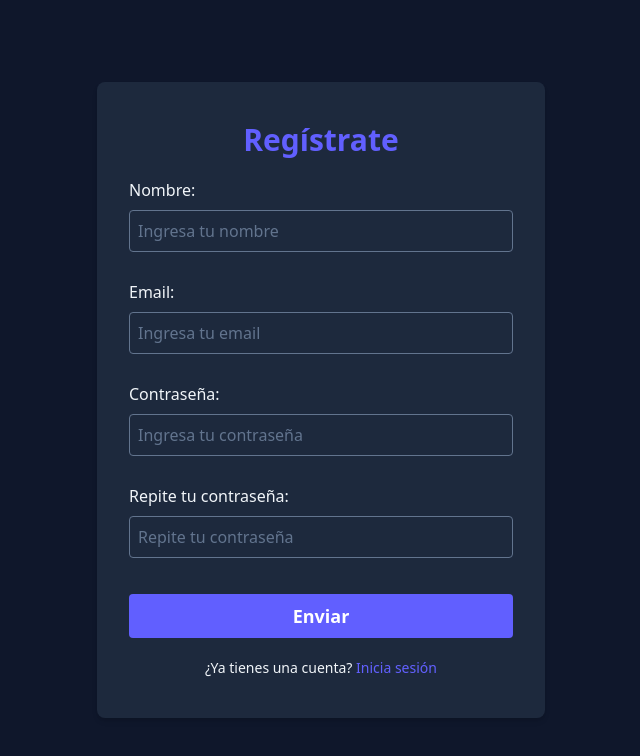
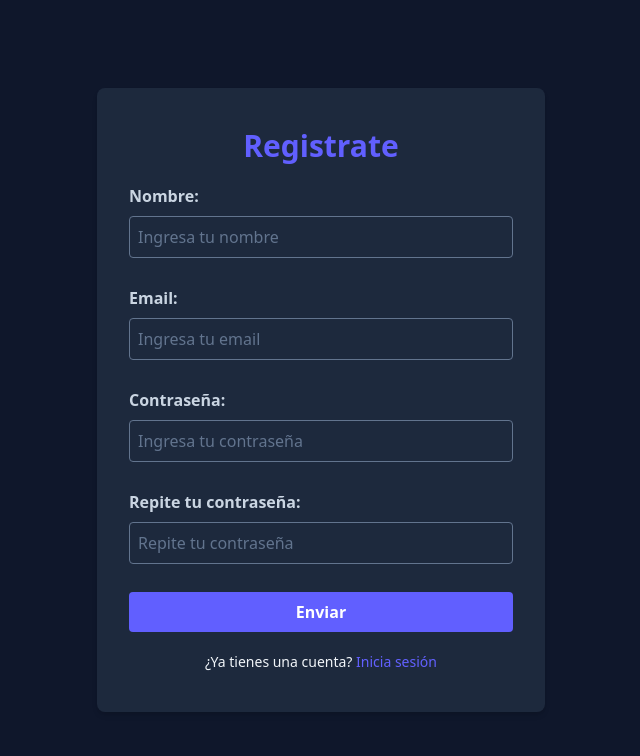
Before and after one commit to DHaner/full-stack-js, a React (Vite) app in the folder frontend/: page /register in a window 1280 px wide. Shown: the top 756 px of the page, without its empty margins (319-959 px from the left). Built offline with nearby package versions, Linux system fonts and the light colour scheme; no server answers.

Commit message:
frontend: refactoring and Form created

```diff
--- a/frontend/src/components/Fomr.jsx
+++ b/frontend/src/components/Fomr.jsx
@@ -1,8 +1,85 @@
+import { useState } from "react";
+import Button from "./ui/Button";
+import Input from "./ui/Input";
+import Title from "./ui/Title";
 
-export default function Form(){
-    return(
-        <div>
-            <h1>Formulario</h1>
+export default function Form() {
+    const [formData, setFormData] = useState({
+        name: "",
+        owner: "",
+        email: "",
+        date: "",
+        symptoms: ""
+    });
+
+    const handleSubmit = (e) => {
+        e.preventDefault();
+        if(Object.values(formData).includes("")) {
+            alert("Todos los campos son obligatorios");
+            return;
+        }
+        console.log("Formulario enviado:", formData);
+        // Handle form submission
+    };
+
+    return (
+        <div className="w-full">
+            <Title>Formulario</Title>
+
+            <form className="space-y-6 mt-4" onSubmit={handleSubmit}>
+                <Input
+                    label="Nombre Mascota"
+                    type="text"
+                    placeholder="Ingresa el nombre de tu mascota"
+                    name="name"
+                    autoComplete="name"
+                    required
+                    value={formData.name}
+                    onChange={(e) => setFormData({ ...formData, name: e.target.value })}
+                />
+                <Input
+                    label="Propietario"
+                    type="text"
+                    placeholder="Ingresa tu nombre"
+                    name="owner"
+                    autoComplete="name"
+                    required
+                    value={formData.owner}
+                    onChange={(e) => setFormData({ ...formData, owner: e.target.value })}
+                />
+                <Input
+                    label="Email"
+                    type="email"
+                    placeholder="Ingresa tu email"
+                    name="email"
+                    autoComplete="email"
+                    required
+                    value={formData.email}
+                    onChange={(e) => setFormData({ ...formData, email: e.target.value })}
+                />
+                <Input
+                    label="Fecha Alta"
+                    type="date"
+                    name="date"
+                    autoComplete="date"
+                    required
+                    value={formData.date}
+                    onChange={(e) => setFormData({ ...formData, date: e.target.value })}
+                />
+                <Input
+                    label="Síntomas"
+                    type="text"
+                    placeholder="Describe los síntomas"
+                    name="symptoms"
+                    autoComplete="symptoms"
+                    required
+                    isTextArea={true}
+                    className="h-20 resize-none"
+                    value={formData.symptoms}
+                    onChange={(e) => setFormData({ ...formData, symptoms: e.target.value })}
+                />
+                <Button type="submit">Agregar Paciente</Button>
+            </form>
         </div>
     )
 }
--- a/frontend/src/components/ForgotPassword.jsx
+++ b/frontend/src/components/ForgotPassword.jsx
@@ -1,6 +1,9 @@
 import { useState } from "react";
 import veterinarioService from "../services/veterinariosService";
 import IconSuccess from "./icons/IconSuccess";
+import Button from "./ui/Button";
+import Input from "./ui/Input";
+import Title from "./ui/Title";
 export default function ForgotPassword({ onClose }) {
   const [email, setEmail] = useState("");
   const [enviado, setEnviado] = useState(false);
@@ -19,39 +22,27 @@ export default function ForgotPassword({ onClose }) {
   }
   return (
     <>
-      <h1 className="text-3xl font-bold text-indigo-500 text-center">
-        Olvide mi Contraseña
-      </h1>
+      <Title className="text-center">Olvide mi Contraseña</Title>
 
       {!enviado ? (
         <form onSubmit={handleSubmit} className="flex flex-col mt-5 w-full">
 
           <p className="text-slate-300 mb-4">Ingresa tu email y te enviaremos un enlace para recuperar tu contraseña a tu email</p>
 
-          <div className="flex flex-col gap-2">
-            <label htmlFor="send-email">Email:</label>
-            <input
+          <Input
+            label="Email:"
             type="email"
-              id="send-email"
+            placeholder="Ingresa tu email"
             name="send-email"
-              className="border border-slate-500 p-2 rounded placeholder:text-slate-500 focus:border-indigo-500 focus:outline-indigo-500 focus:outline-1"
-              placeholder="Ingresa tu email"
-              autoComplete="send-email"
             value={email}
             onChange={(e) => setEmail(e.target.value)}
+            autoComplete='email'
             required
           />
-          </div>
 
           <div className="font-semibold mb-6 mt-2 text-red-500">{message}</div>
 
-          <button
-            type="submit"
-            className="bg-indigo-500 text-white p-2 rounded text-lg font-bold cursor-pointer hover:bg-indigo-600"
-            onClick={onClose}
-          >
-            Enviar
-          </button>
+          <Button type="submit" onClick={onClose}>Enviar</Button>
 
         </form>
 
--- /dev/null
+++ b/frontend/src/components/ui/Button.jsx
@@ -0,0 +1,13 @@
+
+
+export default function Button ({ children, type = "button", onClick, className = "" }) {
+    return (
+        <button
+            type={type}
+            onClick={onClick}
+            className={`bg-indigo-500 hover:bg-indigo-600 text-white font-bold py-2 px-4 rounded cursor-pointer w-full  ${className}`}
+        >
+            {children}
+        </button>
+    )
+}
--- /dev/null
+++ b/frontend/src/components/ui/Container.jsx
@@ -0,0 +1,9 @@
+
+
+export function Container({ children, className = "" }) {
+    return (
+        <div className={`bg-slate-800 flex flex-col items-center py-10 px-8 rounded-lg shadow-md w-full ${className}`}>
+            {children}
+        </div>
+    )
+}
--- /dev/null
+++ b/frontend/src/components/ui/Input.jsx
@@ -0,0 +1,44 @@
+
+
+export default function Input({
+    label,
+    type = "text",
+    placeholder,
+    value,
+    onChange,
+    name,
+    autoComplete = "off",
+    required = true,
+    isTextArea = false,
+    className = ""
+}) {
+    return (
+        <div className="flex flex-col gap-2 ">
+            <label htmlFor={name} className="font-semibold text-slate-300">{label}</label>
+            {isTextArea ? (
+                <textarea
+                    id={name}
+                    name={name}
+                    className={`border border-slate-500 p-2 rounded placeholder:text-slate-500 focus:border-indigo-500 focus:outline-indigo-500 focus:outline-1 ${className}`}
+                    placeholder={placeholder}
+                    autoComplete={autoComplete}
+                    value={value}
+                    onChange={onChange}
+                    required={required}
+                />
+            ) : (
+                <input
+                    id={name}
+                    type={type}
+                    name={name}
+                    className={`border border-slate-500 p-2 rounded placeholder:text-slate-500 focus:border-indigo-500 focus:outline-indigo-500 focus:outline-1 ${className}`}
+                    placeholder={placeholder}
+                    autoComplete={autoComplete}
+                    value={value}
+                    onChange={onChange}
+                    required={required}
+                />
+            )}
+        </div>
+    );
+}
--- /dev/null
+++ b/frontend/src/components/ui/Title.jsx
@@ -0,0 +1,8 @@
+
+export default function Title({ children, className = "" }) {
+    return (
+        <h1 className={`text-indigo-500 font-bold text-3xl ${className}`}>
+            {children}
+        </h1>
+    )
+}
--- a/frontend/src/layout/AuthLayout.jsx
+++ b/frontend/src/layout/AuthLayout.jsx
@@ -1,14 +1,15 @@
 import React from "react";
 import { Outlet } from "react-router-dom";
+import { Container } from "../components/ui/Container";
 
 export default function AuthLayout() {
     return (
         <>
-            <div className="h-screen flex items-center justify-center">
-                <main className="bg-slate-800 flex flex-col items-center py-10 px-8 rounded-lg shadow-md w-full max-w-md mx-7">
+            <main className="h-screen flex items-center justify-center">
+                <Container className="max-w-md mx-8">
                     <Outlet />
-                </main>
-            </div>
+                </Container>
+            </main>
         </>
     );
 }
--- a/frontend/src/pages/Login.jsx
+++ b/frontend/src/pages/Login.jsx
@@ -3,6 +3,9 @@ import { Link, useNavigate } from "react-router-dom";
 import ForgotPassword from "../components/ForgotPassword";
 import veterinarioService from "../services/veterinariosService";
 import useAuth from "../hooks/useAuth";
+import Button from "../components/ui/Button";
+import Input from "../components/ui/Input";
+import Title from "../components/ui/Title";
 
 export default function Login() {
   const navigate = useNavigate();
@@ -38,39 +41,32 @@ export default function Login() {
 
   return (
     <>
-      <h1 className="text-3xl font-bold text-indigo-500">Iniciar Sesion</h1>
+      <Title>Iniciar Sesión</Title>
 
       <form className="flex flex-col gap-7 mt-5 w-full" onSubmit={handleSubmit}>
-
-        <div className="flex flex-col gap-2 ">
-          <label htmlFor="email">Email:</label>
-          <input
+        <Input
+          label="Email:"
           type="email"
-            id="email"
           name="email"
-            className="border border-slate-500 p-2 rounded placeholder:text-slate-500 focus:border-indigo-500 focus:outline-indigo-500 focus:outline-1"
           placeholder="Ingresa tu email"
-            autoComplete="email"
           value={email}
           onChange={(e) => setEmail(e.target.value)}
+          autoComplete="email"
           required
         />
-        </div>
 
-        <div className="flex flex-col gap-2 ">
-          <label htmlFor="password">Contraseña:</label>
-          <input
+        <div>
+          <Input
+            label="Contraseña:"
             type="password"
-            id="password"
             name="password"
-            className="border border-slate-500 p-2 rounded placeholder:text-slate-500 focus:border-indigo-500 focus:outline-indigo-500 focus:outline-1"
             placeholder="Ingresa tu contraseña"
-            autoComplete="password"
             value={password}
             onChange={(e) => setPassword(e.target.value)}
+            autoComplete="password"
             required
           />
-          <div className="flex justify-end text-indigo-500 text-right text-sm">
+          <div className="flex justify-end text-indigo-500 text-right text-sm mt-2">
             <button
               onClick={handleForgotPasswordModal}
               type="button"
@@ -79,15 +75,9 @@ export default function Login() {
               commandfor="forgot-password-modal"
             >Olvide mi contraseña</button>
           </div>
-
         </div>
 
-        <button
-          type="submit"
-          className="bg-indigo-500 text-white p-2 rounded text-lg font-bold cursor-pointer hover:bg-indigo-600"
-        >
-          Enviar
-        </button>
+        <Button type="submit">Enviar</Button>
       </form>
 
       <div className="flex flex-col items-center mt-5 gap-3 text-sm">
--- a/frontend/src/pages/NewPassword.jsx
+++ b/frontend/src/pages/NewPassword.jsx
@@ -3,6 +3,7 @@ import { Navigate, useNavigate, useParams } from 'react-router-dom';
 import veterinarioService from '../services/veterinariosService';
 import IconExclamation from '../components/icons/IconExclamation';
 import Loading from '../components/Loading';
+import Input from '../components/ui/Input';
 export default function NewPassword() {
   const navigate = useNavigate();
   const [newPassword, setNewPassword] = useState('');
@@ -58,44 +59,31 @@ export default function NewPassword() {
           <>
             <p className="text-slate-300">Asegúrate de elegir una contraseña segura que puedas recordar fácilmente</p>
             <form onSubmit={handleSubmit} className="flex flex-col w-full gap-5 mt-5">
-              <div className="flex flex-col gap-2">
-                <label htmlFor="send-email">Password:</label>
-                <input
+              <Input
+                label="Password:"
                 type="password"
-                  id="password"
-                  name="password"
-                  className="border border-slate-500 p-2 rounded placeholder:text-slate-500 focus:border-indigo-500 focus:outline-indigo-500 focus:outline-1"
                 placeholder="Ingresa tu contraseña"
-                  autoComplete="password"
-                  minLength={6}
+                name="new-password"
                 value={newPassword}
                 onChange={(e) => setNewPassword(e.target.value)}
+                autoComplete='password'
+                minLength={6}
                 required
               />
-              </div>
 
-              <div className="flex flex-col gap-2">
-                <label htmlFor="confirm-password">Confirm Password:</label>
-                <input
+              <Input
+                label="Confirm Password:"
                 type="password"
-                  id="confirm-password"
+                placeholder="Confirma tu contraseña"
                 name="confirm-password"
-                  className="border border-slate-500 p-2 rounded placeholder:text-slate-500 focus:border-indigo-500 focus:outline-indigo-500 focus:outline-1"
-                  placeholder="Confirma tu contraseña"
-                  autoComplete="password"
-                  minLength={6}
                 value={confirmPassword}
                 onChange={(e) => setConfirmPassword(e.target.value)}
+                autoComplete='password'
+                minLength={6}
                 required
               />
-              </div>
 
-              <button
-                type="submit"
-                className="bg-indigo-500 text-white p-2 rounded text-lg font-bold cursor-pointer hover:bg-indigo-600"
-              >
-                Enviar
-              </button>
+              <Button type="submit">Enviar</Button>
 
             </form>
           </>) : (
--- a/frontend/src/pages/Register.jsx
+++ b/frontend/src/pages/Register.jsx
@@ -1,6 +1,9 @@
 import { useState } from "react";
 import { Link } from "react-router-dom";
 import veterinarioService from "../services/veterinariosService";
+import Button from "../components/ui/Button";
+import Title from "../components/ui/Title";
+import Input from "../components/ui/Input";
 export default function Register() {
   const [nombre, setNombre] = useState("");
   const [email, setEmail] = useState("");
@@ -27,78 +30,57 @@ export default function Register() {
 
   return (
     <>
-      <h1 className="text-3xl font-bold text-indigo-500">Regístrate</h1>
+      <Title>Registrate</Title>
 
       <form action="" className="flex flex-col gap-7 mt-5 w-full" onSubmit={handleSubmit}>
 
-        <div className="flex flex-col gap-2 ">
-          <label htmlFor="name">Nombre:</label>
-          <input
+        <Input
+          label="Nombre:"
           type="text"
-            id="name"
-            name="name"
-            autoComplete="name"
-            className="border border-slate-500 p-2 rounded placeholder:text-slate-500 focus:border-indigo-500 focus:outline-indigo-500 focus:outline-1"
           placeholder="Ingresa tu nombre"
           value={nombre}
           onChange={(e) => setNombre(e.target.value)}
+          name="name"
+          autoComplete="name"
           required
         />
-        </div>
 
-        <div className="flex flex-col gap-2 ">
-          <label htmlFor="email">Email:</label>
-          <input
+        <Input
+          label="Email:"
           type="email"
-            id="email"
-            name="email"
-            autoComplete="email"
-            className="border border-slate-500 p-2 rounded placeholder:text-slate-500 focus:border-indigo-500 focus:outline-indigo-500 focus:outline-1"
           placeholder="Ingresa tu email"
           value={email}
           onChange={(e) => setEmail(e.target.value)}
           required
+          name="email"
+          autoComplete="email"
         />
-        </div>
 
-        <div className="flex flex-col gap-2 ">
-          <label htmlFor="password">Contraseña:</label>
-          <input
+        <Input
+          label="Contraseña:"
           type="password"
-            id="password"
-            name="password"
-            autoComplete="password"
-            className="border border-slate-500 p-2 rounded placeholder:text-slate-500 focus:border-indigo-500 focus:outline-indigo-500 focus:outline-1"
           placeholder="Ingresa tu contraseña"
           value={password}
           onChange={(e) => setPassword(e.target.value)}
           required
           minLength={6}
+          name="password"
+          autoComplete="password"
         />
-        </div>
 
-        <div className="flex flex-col gap-2 ">
-          <label htmlFor="r-password">Repite tu contraseña:</label>
-          <input
+        <Input
+          label="Repite tu contraseña:"
           type="password"
-            id="r-password"
-            name="r-password"
-            autoComplete="r-password"
-            className="border border-slate-500 p-2 rounded placeholder:text-slate-500 focus:border-indigo-500 focus:outline-indigo-500 focus:outline-1"
           placeholder="Repite tu contraseña"
           value={rPassword}
           onChange={(e) => setRPassword(e.target.value)}
           required
           minLength={6}
+          name="repeat-password"
+          autoComplete="password"
         />
-        </div>
 
-        <button
-          type="submit"
-          className="bg-indigo-500 text-white p-2 rounded text-lg font-bold cursor-pointer hover:bg-indigo-600 mt-2"
-        >
-          Enviar
-        </button>
+        <Button type="submit">Enviar</Button>
       </form>
 
       <div className="flex flex-col items-center mt-5 gap-3 text-sm">
```
Also changed, not shown: frontend/src/layout/AdminLayout.jsx (+9 -7 lines), frontend/src/pages/admin/AdminPage.jsx (+9 -4 lines). Lines whose indentation alone changed are shown as unchanged.
